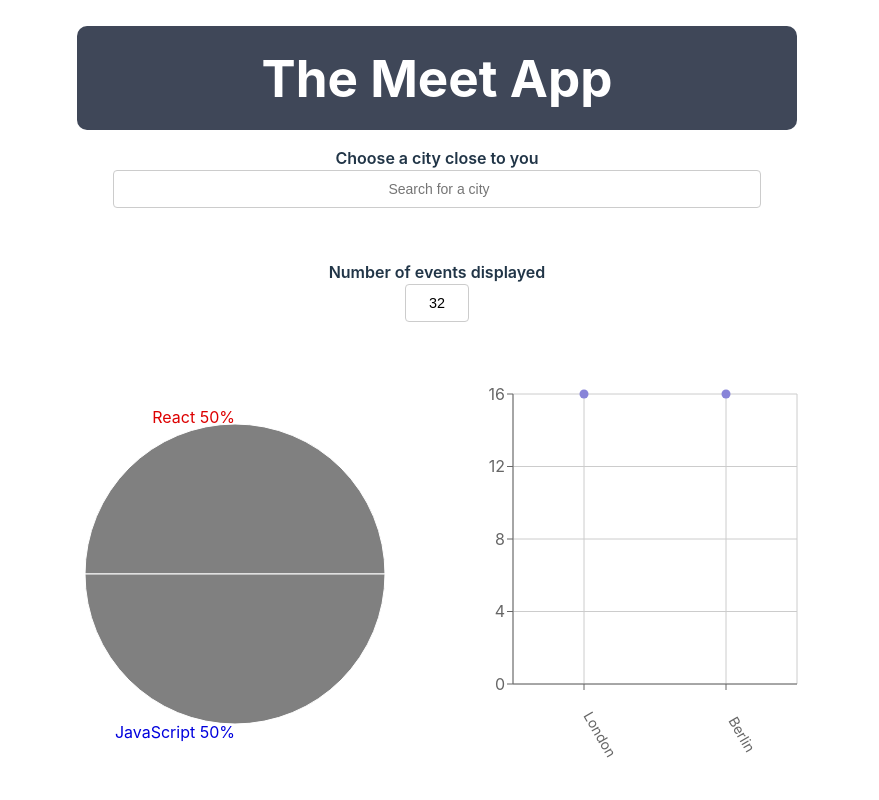
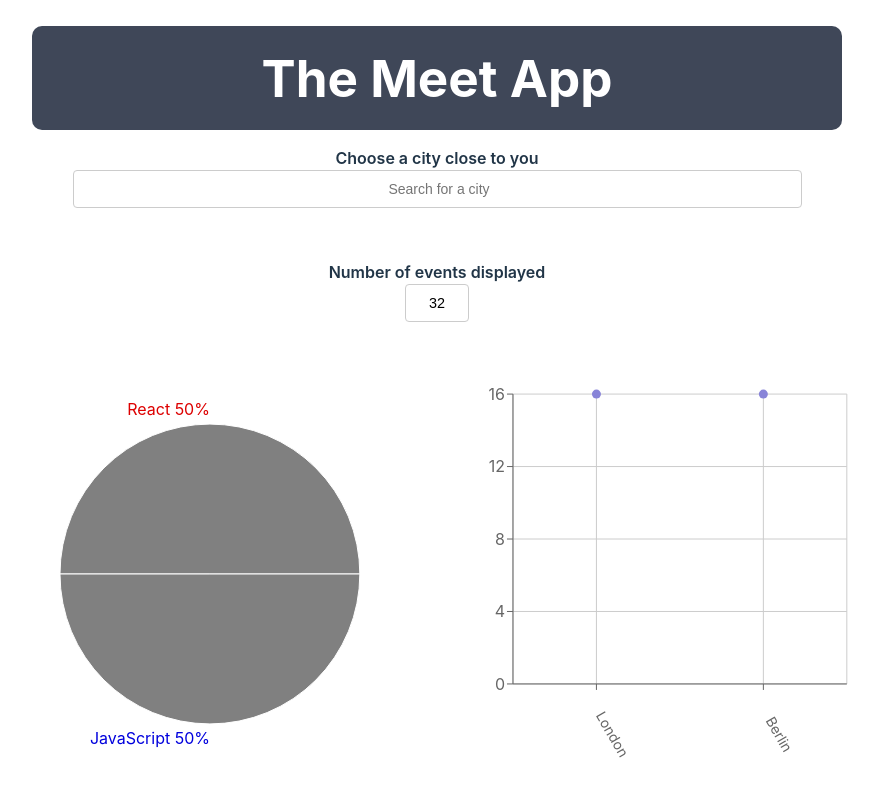
Before and after one commit to LindsellR/meet, a React (Vite) app: page / in a window 1280 px wide. Shown: the top 800 px of the page, without its empty margins (203-1082 px from the left). Built offline with nearby package versions, Linux system fonts and the light colour scheme; the HTML template or start-up script is replaced by a standard one.

Commit message:
Positioning pie chart elements

```diff
--- a/src/App.css
+++ b/src/App.css
@@ -14,7 +14,7 @@
   text-align: center;
   box-sizing: border-box;
   width: 90%;
-  max-width: 800px;
+  max-width: 900px;
 }
 
 ul {
--- a/src/components/EventGenresChart.jsx
+++ b/src/components/EventGenresChart.jsx
@@ -45,8 +45,8 @@ const EventGenresChart = ({ events }) => {
     const RADIAN = Math.PI / 180
     const radius = outerRadius
    //const radius = innerRadius + (outerRadius - innerRadius) * 0.2;
-    const x = cx + radius * Math.cos(-midAngle * RADIAN) * 1.05
-    const y = cy + radius * Math.sin(-midAngle * RADIAN) * 1.05
+    const x = cx + radius * Math.cos(-midAngle * RADIAN) * 1.1
+    const y = cy + radius * Math.sin(-midAngle * RADIAN) * 1.1
     return percent ? (
       <text
         x={x}
```
